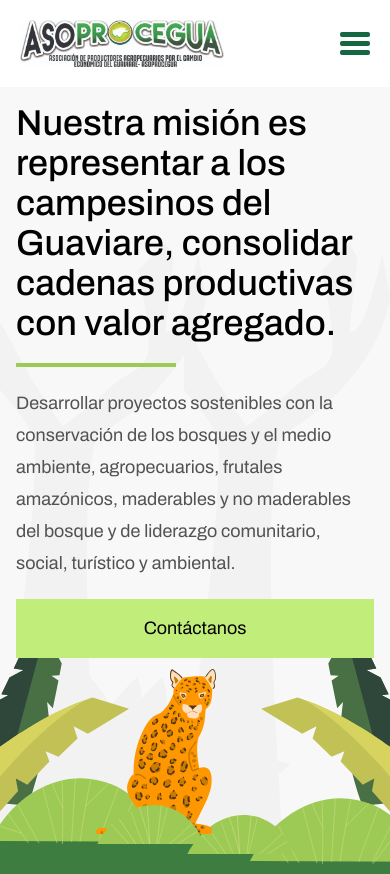
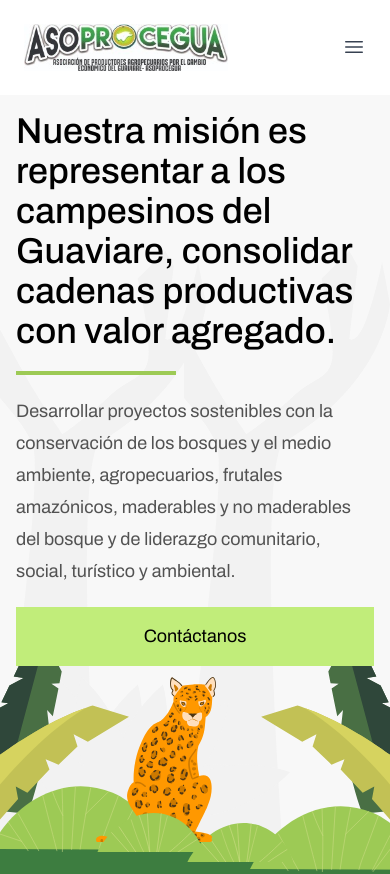
Before and after one commit to jln-lzn/asoprocegua-landing, a Next.js app: page / in a window 390 px wide. Shown: the top 874 px of the page. Built offline with nearby package versions, Linux system fonts and the light colour scheme.

Commit message:
new navbar

```diff
--- a/package.json
+++ b/package.json
@@ -9,6 +9,8 @@
     "lint": "next lint"
   },
   "dependencies": {
+    "@headlessui/react": "^1.7.13",
+    "@heroicons/react": "^2.0.16",
     "@next/font": "13.1.6",
     "eslint": "8.34.0",
     "eslint-config-next": "13.1.6",
--- a/src/components/Navbar/index.js
+++ b/src/components/Navbar/index.js
@@ -1,13 +1,11 @@
-import React, { useState } from "react"
+import { useState } from "react"
+import { Dialog, Popover } from "@headlessui/react"
+import { Bars3Icon, XMarkIcon } from "@heroicons/react/24/outline"
+import Link from "next/link"
 import Image from "next/image"
-import Link from "next/link"
 import { useRouter } from "next/router"
 
-const Navbar = () => {
-  const logo = "/images/logo asoprocegua.jpg"
-  const router = useRouter()
-  const pathName = router.pathname
-
+export default function Example() {
   const menuItems = [
     {
       label: "Inicio",
@@ -22,21 +20,37 @@
       route: "/proyectos",
     },
     {
-      label: "Beneficios Plantas Amazónicas",
+      label: "Plantas Amazónicas",
       route: "/plantas-amazonicas",
     },
   ]
-
-  const [isActive, setIsActive] = useState(false)
+  const logo = "/images/logo asoprocegua.jpg"
+  const router = useRouter()
+  const pathName = router.pathname
+  const [mobileMenuOpen, setMobileMenuOpen] = useState(false)
 
   return (
-    <nav className="w-full flex justify-between items-center font-sans py-5 bg-white relative z-50">
-      <div className="ml-5">
-        <Link href={"/"}>
+    <header className="bg-white relative z-50 font-sans">
+      <nav
+        className="mx-auto flex max-w-7xl items-center justify-between p-6 lg:px-8"
+        aria-label="Global"
+      >
+        <div className="flex lg:flex-1">
+          <Link href={"/"} className="-m-1.5 p-1.5">
             <Image src={logo} width={204} height={46.59} alt="logo" />
           </Link>
         </div>
-      <div className="space-x-7 hidden lg:block">
+        <div className="flex lg:hidden">
+          <button
+            type="button"
+            className="-m-2.5 inline-flex items-center justify-center rounded-md p-2.5 text-gray-700"
+            onClick={() => setMobileMenuOpen(true)}
+          >
+            <span className="sr-only">Open main menu</span>
+            <Bars3Icon className="h-6 w-6" aria-hidden="true" />
+          </button>
+        </div>
+        <Popover.Group className="hidden lg:flex lg:gap-x-12">
           {menuItems.map((item) => {
             const isSelected = pathName === item.route
             return (
@@ -52,22 +66,60 @@
               </Link>
             )
           })}
-      </div>
-      <div className="mr-5 hidden lg:block">
-        <button className="bg-green-text-2 w-[190px] h-[59px] text-lg">
+        </Popover.Group>
+        <div className="hidden lg:flex lg:flex-1 lg:justify-end">
+          <button className="bg-green-text-2 w-[150px] h-[59px] text-lg">
             Contáctanos
           </button>
         </div>
-      <div
-        className="mr-5 space-y-1 lg:hidden cursor-pointer"
-        onClick={() => setIsActive(!isActive)}
+      </nav>
+      <Dialog
+        as="div"
+        className="lg:hidden z-40 relative"
+        open={mobileMenuOpen}
+        onClose={setMobileMenuOpen}
       >
-        <div className="w-[30px] h-[5px] bg-green-text rounded-sm"></div>
-        <div className="w-[30px] h-[5px] bg-green-text rounded-sm"></div>
-        <div className="w-[30px] h-[5px] bg-green-text rounded-sm"></div>
+        <div className="fixed inset-0" />
+        <Dialog.Panel className="fixed inset-y-0 right-0 z-10 w-full overflow-y-auto bg-white px-6 py-6 sm:max-w-sm sm:ring-1 sm:ring-gray-900/10">
+          <div className="flex items-center justify-between">
+            <Link href="#" className="-m-1.5 p-1.5">
+              <span className="sr-only">Your Company</span>
+              <img
+                className="h-8 w-auto"
+                src="https://tailwindui.com/img/logos/mark.svg?color=indigo&shade=600"
+                alt=""
+              />
+            </Link>
+            <button
+              type="button"
+              className="-m-2.5 rounded-md p-2.5 text-gray-700"
+              onClick={() => setMobileMenuOpen(false)}
+            >
+              <span className="sr-only">Close menu</span>
+              <XMarkIcon className="h-6 w-6" aria-hidden="true" />
+            </button>
           </div>
-    </nav>
+          <div className="mt-6 flow-root">
+            <div className="-my-6 divide-y divide-gray-500/10">
+              <div className="space-y-2 py-8">
+                {menuItems.map((item) => {
+                  return (
+                    <Link
+                      key={item.route}
+                      className={
+                        "text-disabled-text font-medium -mx-3 block rounded-lg py-2 px-3 text-base leading-7"
+                      }
+                      href={item.route}
+                    >
+                      {item.label}
+                    </Link>
+                  )
+                })}
+              </div>
+            </div>
+          </div>
+        </Dialog.Panel>
+      </Dialog>
+    </header>
   )
 }
-
-export default Navbar
```
Also changed, not shown: 1 other file (tests, documents, lock files or other folders). Lines whose indentation alone changed are shown as unchanged.
